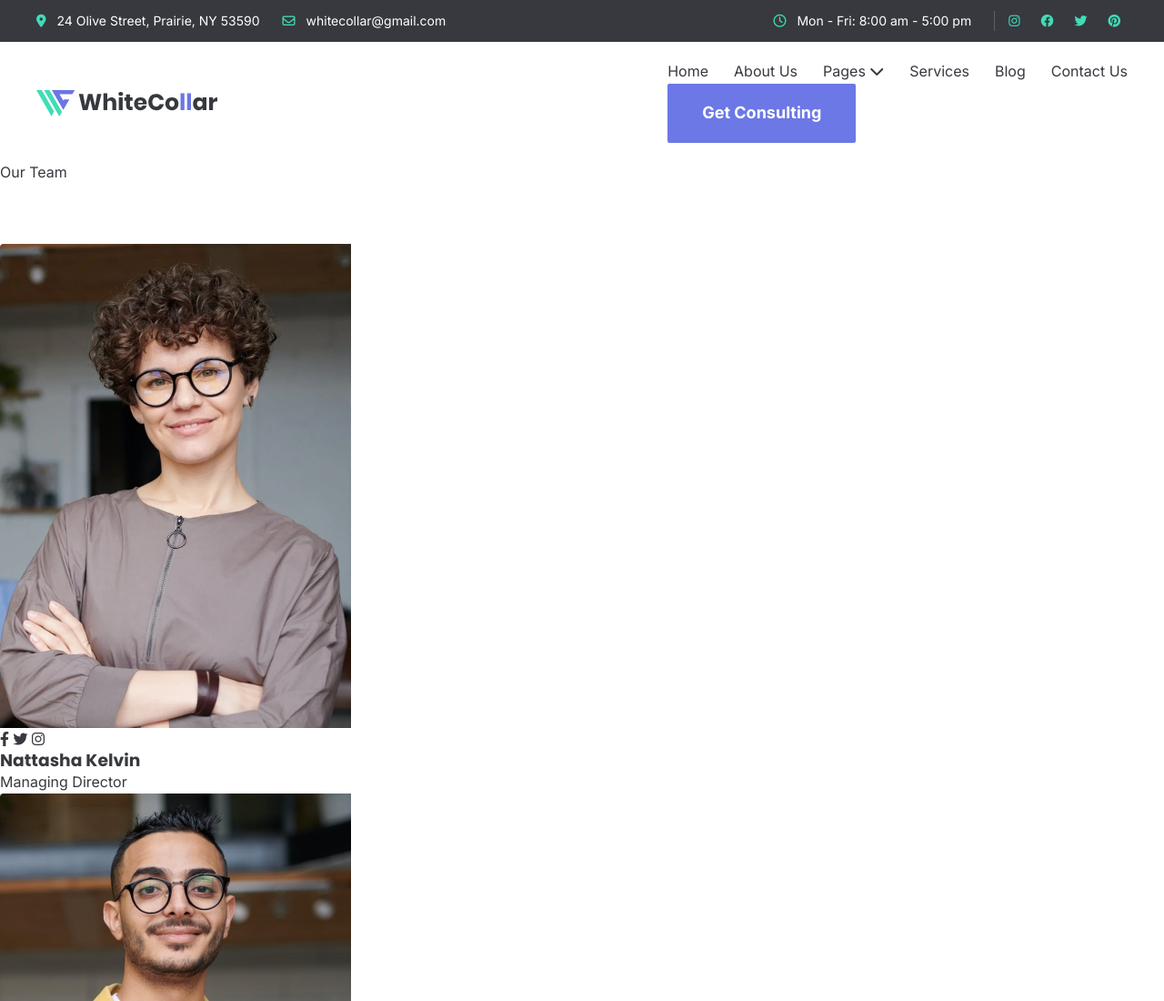
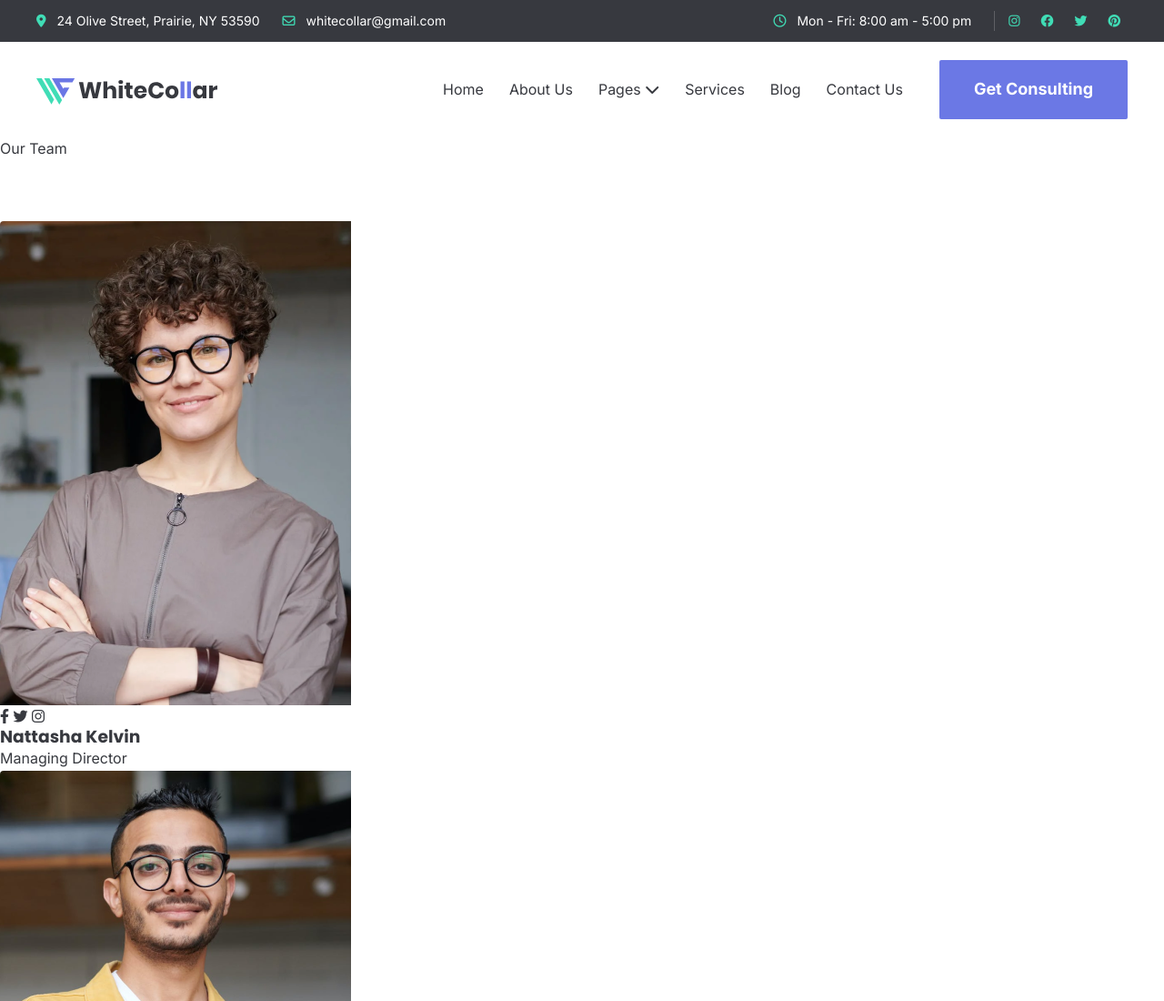
Before and after one commit to elsahalili5/consulting_webflow, a plain HTML site: page teams.html in a window 1280 px wide. Shown: the top 1100 px of the page at 91% size. Drawn offline with Linux system fonts and the light colour scheme.

Commit message:
fix(navbar): minor improvements

```diff
--- a/teams.html
+++ b/teams.html
@@ -68,7 +68,7 @@
               <i class="fa-solid fa-bars"></i>
             </button>
 
-            <div>
+            <div class="right-nav">
               <ul class="nav-links">
                 <li><a href="home.html">Home</a></li>
                 <li><a href="about.html">About Us</a></li>
@@ -81,6 +81,7 @@
                 <li><a href="blog.html">Blog</a></li>
                 <li><a href="contact.html">Contact Us</a></li>
               </ul>
+
               <div class="nav-cta">
                 <a href="#" class="btn btn-primary">Get Consulting</a>
               </div>
```
Also changed, not shown: contact.html (+2 -0 lines), home.html (+2 -0 lines), pricing.html (+2 -1 lines), projects.html (+2 -0 lines), services.html (+2 -0 lines), 1 other file.
